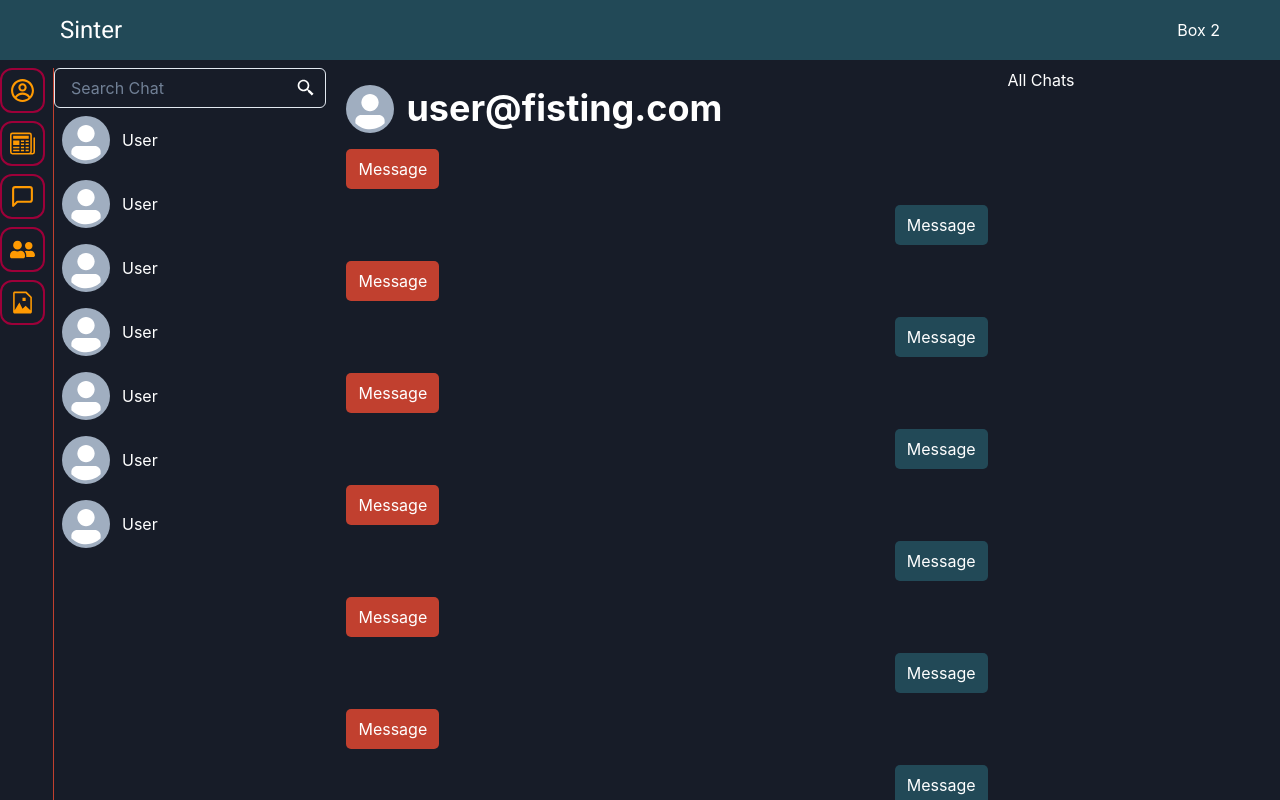
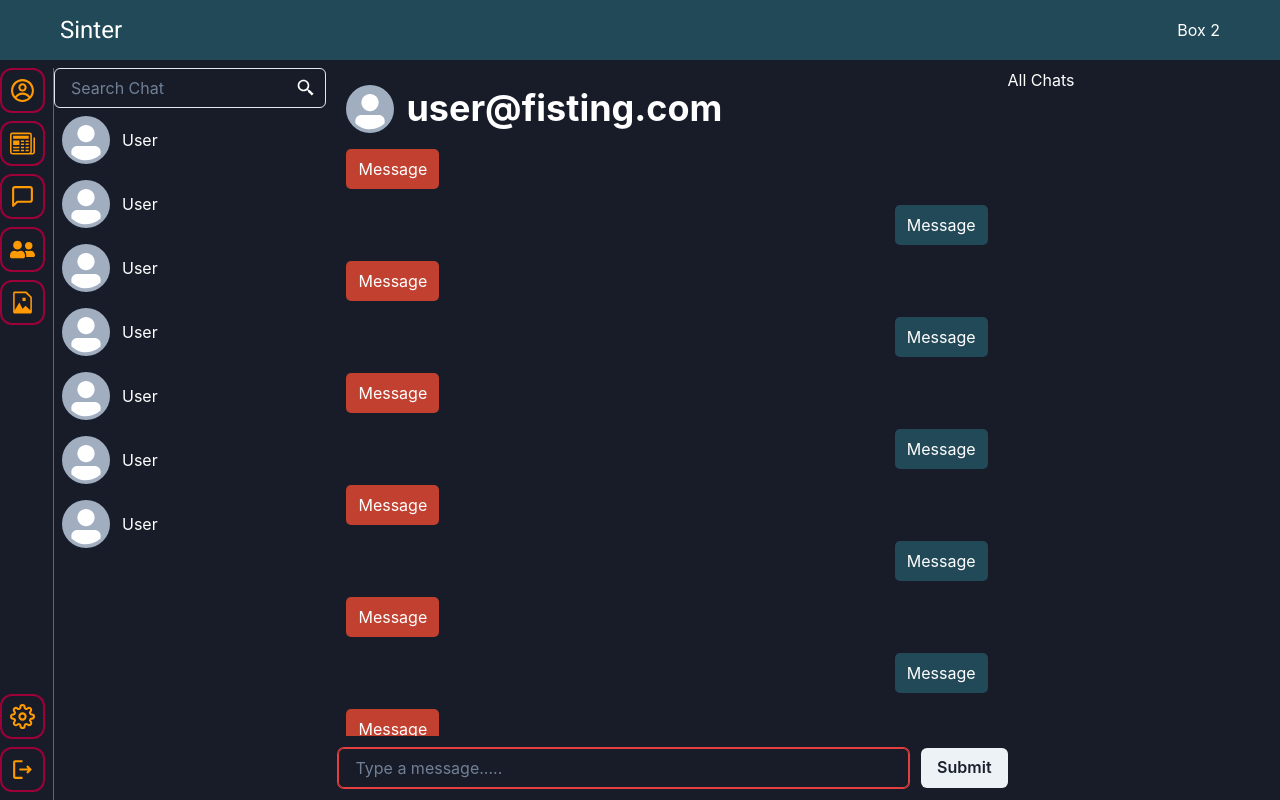
Before and after one commit to sufetter/sinter-metaverse, a Next.js app: page /chat/1 in a window 1280 px wide. Shown: the top 800 px of the page. Built offline with nearby package versions, Linux system fonts and the light colour scheme.

Commit message:
style fix

```diff
--- a/components/LayoutCard.tsx
+++ b/components/LayoutCard.tsx
@@ -43,19 +43,21 @@ export default function LayoutCard({
 
       <Flex
         bg={mainStyles.mainBGColor}
-        minH="100vh"
         direction="column"
-        {...style} // С хуя ли не работает?
+        height="100vh"
+        {...style}
+        // С хуя ли не работает? Я бы на его месте тоже не работал...
       >
-        <VStack w="100%">
+        <VStack overflowY="hidden" height="100vh" w="100%">
           <Header />
           <Flex
             direction="column"
             bg={mainStyles.mainBGColor}
             w="100%"
             maxW="1280px"
-            minH="100vh"
+            overflowY="hidden"
             mx="60px"
+            height="100%"
             flex={1}
           >
             {/* {main && <Header />} */}
--- a/components/MainChat.tsx
+++ b/components/MainChat.tsx
@@ -40,6 +40,7 @@ export const MainChat = () => {
         flex={1}
         direction="column"
         overflowY="scroll"
+        height="100px"
         sx={{scrollbarWidth: "none"}}
         css={{
           "&::-webkit-scrollbar": {
--- a/pages/chat/[id].tsx
+++ b/pages/chat/[id].tsx
@@ -10,14 +10,9 @@ import {mainStyles} from "../../components/LayoutCard";
 
 const id: React.FC = () => {
   return (
-    <LayoutCard style={{height: "100vh"}} main>
+    <LayoutCard style={{height: "100vh", overflow: "hidden"}} main>
       <ChakraProvider>
-        <Flex
-          bg={mainStyles.mainBGColor}
-          align="stretch"
-          overflowY="hidden"
-          h="100%"
-        >
+        <Flex bg={mainStyles.mainBGColor} overflowY="hidden">
           <Sidebar />
           <ChatList />
           <MainChat />
```
